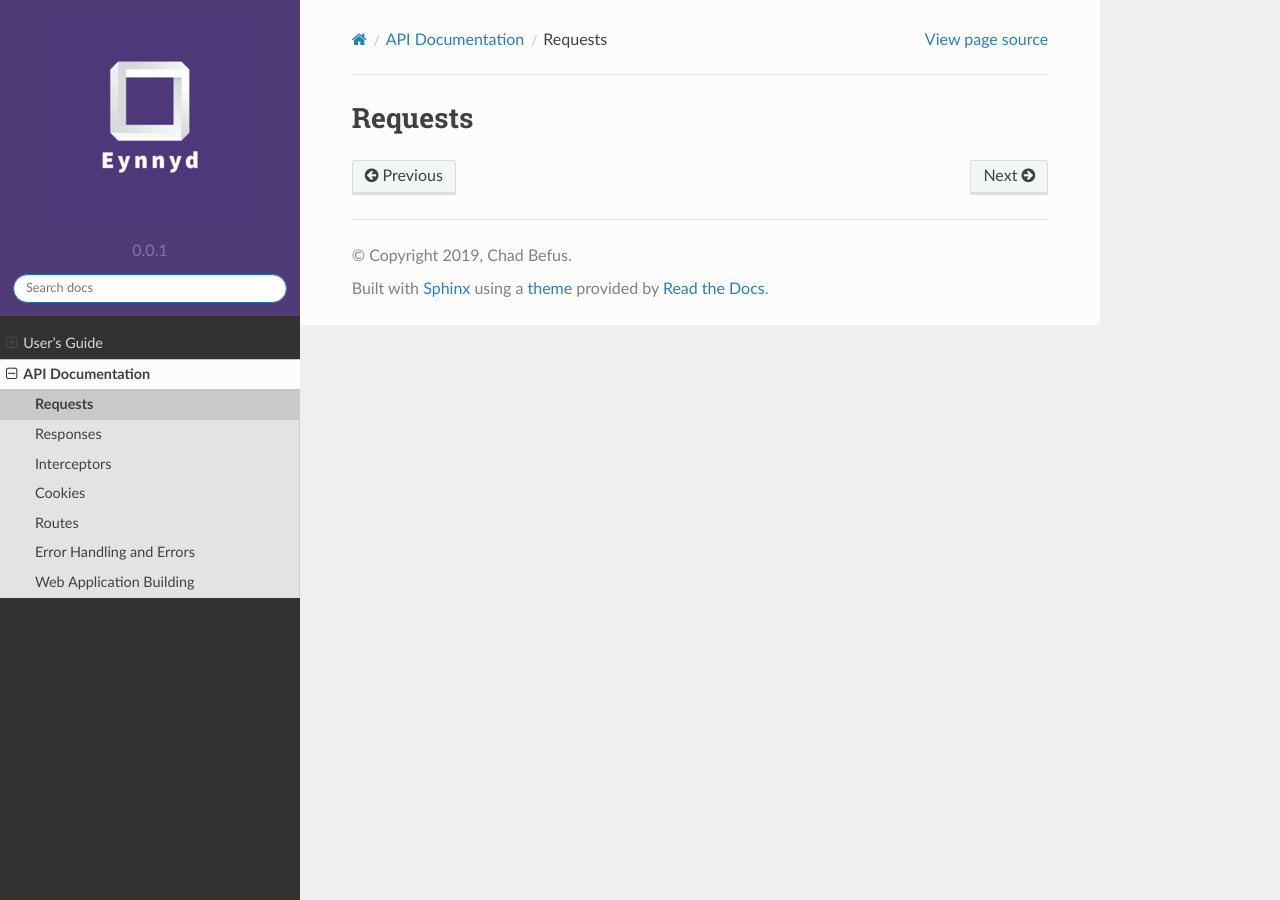
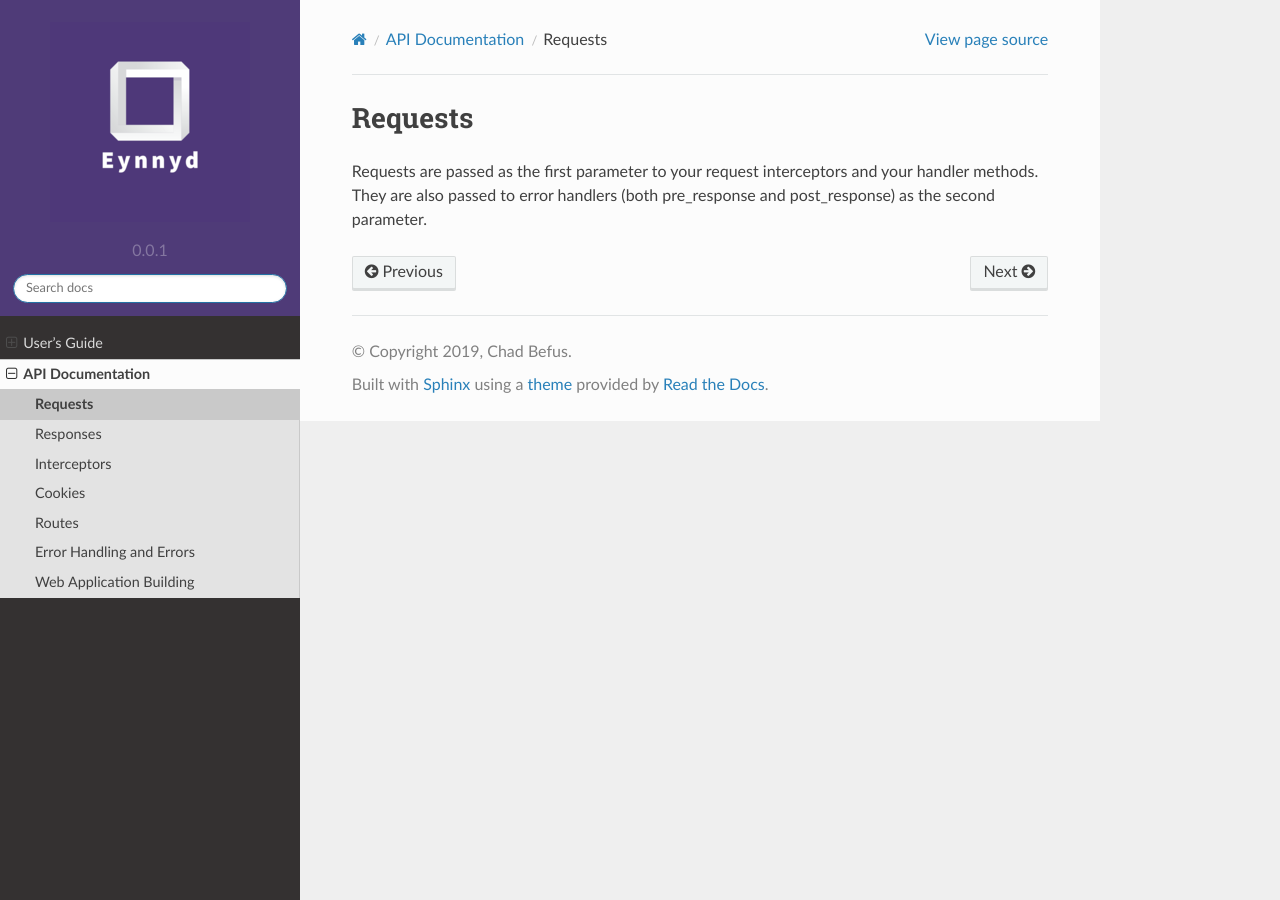
Before and after one commit to cbefus/Eynnyd, a Sphinx documentation site: the page built from docs/source/api/request.rst, in a window 1280 px wide. Built offline with Sphinx 7.4.7 and the Read the Docs theme 2.0.0, drawn with Linux system fonts in a browser that asks for light colours.

```diff
--- a/docs/source/api/request.rst
+++ b/docs/source/api/request.rst
@@ -2,3 +2,6 @@
 
 Requests
 ========
+
+Requests are passed as the first parameter to your request interceptors and your handler methods.  They are also
+passed to error handlers (both pre_response and post_response) as the second parameter.
--- a/docs/source/conf.py
+++ b/docs/source/conf.py
@@ -11,9 +11,9 @@
 # add these directories to sys.path here. If the directory is relative to the
 # documentation root, use os.path.abspath to make it absolute, like shown here.
 #
-# import os
-# import sys
-# sys.path.insert(0, os.path.abspath('.'))
+import os
+import sys
+sys.path.insert(0, os.path.abspath('..'))
 
 
 # -- Project information -----------------------------------------------------
```
